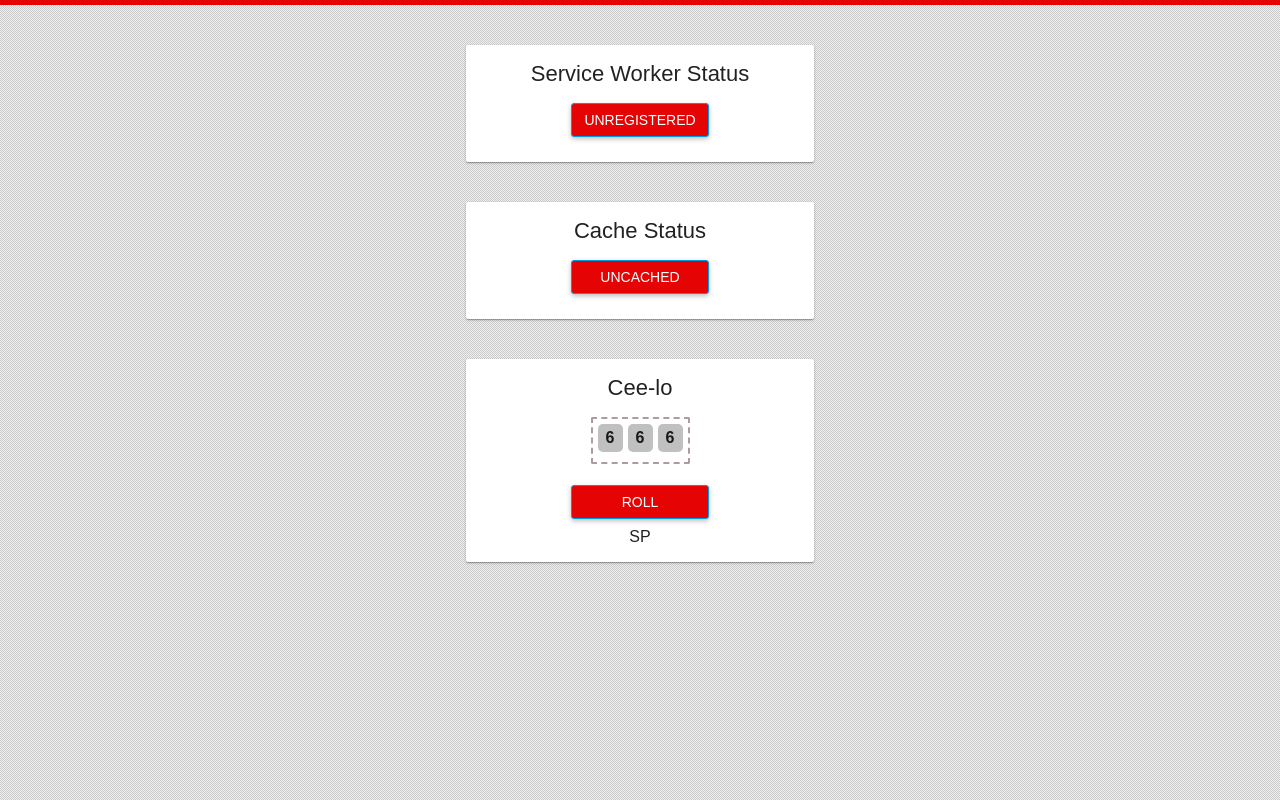
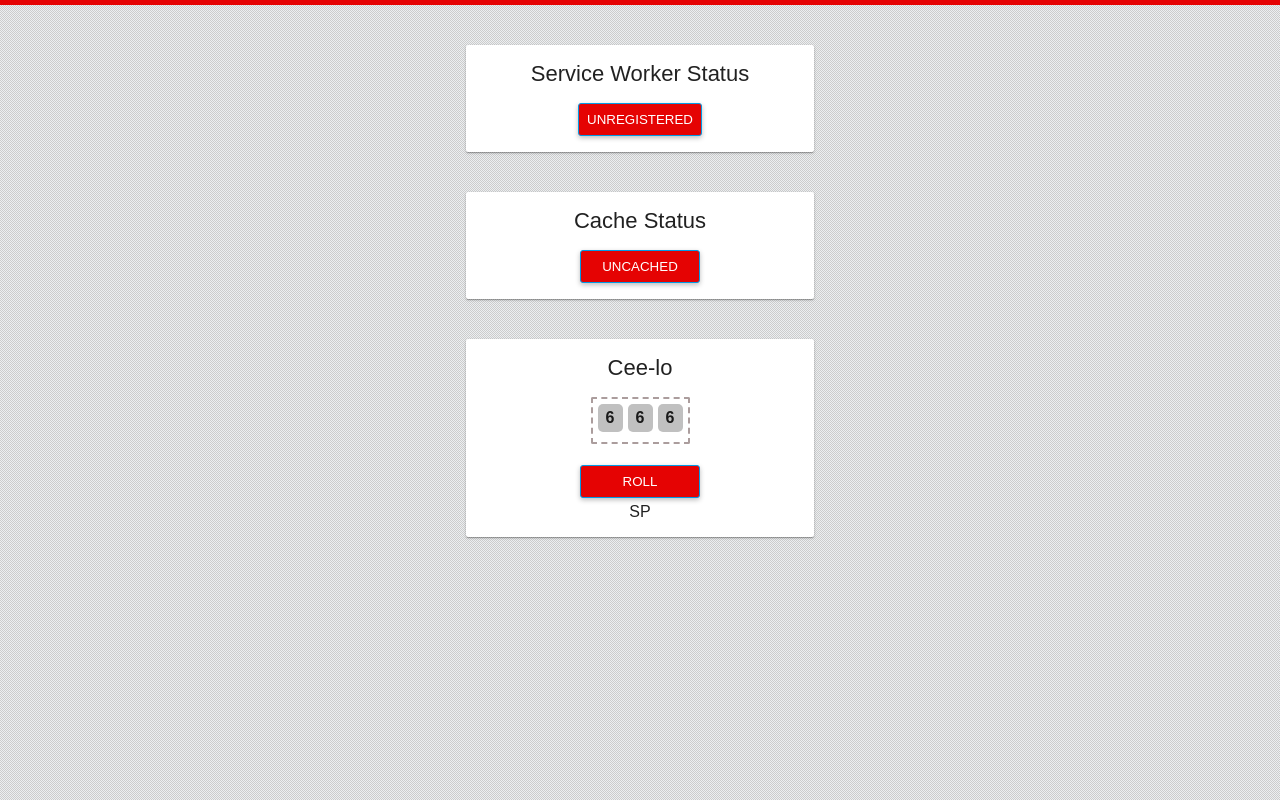
Before and after one commit to zackbrand/firebrand, a website: page src/html/index.html in a window 1280 px wide. Drawn offline with Linux system fonts and the light colour scheme; files that its build step writes are made by us from their sources; files whose address does not match are found by name.

Commit message:
Changed anchor elements to buttons

```diff
--- a/src/html/index.html
+++ b/src/html/index.html
@@ -52,33 +52,33 @@
 
     <noscript>
       <style>.wrap {opacity: 0.3;}</style>
-      <h2 class="noscript">JavaScript is required but is not enabled</h2>
+      <h1 class="noscript">JavaScript is required but is not enabled</h1>
     </noscript>
 
     <div class="wrap">
 
       <section class="sw-status message">
-        <h2>Service Worker Status</h2>
+        <h1>Service Worker Status</h1>
         <ul>
-          <li><a class="sw-status__register-button" href="">Unregistered</a></li>
+          <li><button class="sw-status__register-button button">Unregistered</button></li>
         </ul>
 
       </section>
 
       <section class="cache-status message">
-        <h2>Cache Status</h2>
+        <h1>Cache Status</h1>
         <ul>
-          <li><a class="cache-status__install-button" href="">Uncached</a></li>
+          <li><button class="cache-status__install-button button">Uncached</button></li>
         </ul>
 
       </section>
 
       <section class="cee-lo message">
-        <h2>Cee-lo</h2>
+        <h1>Cee-lo</h1>
         <div class="dice"></div>
         <br>
         <ul>
-          <li><a class="roll" href="">Roll</a></li>
+          <li><button class="roll button">Roll</button></li>
         </ul>
         <div class="set-point">SP</div>
       </section>
--- a/src/scss/master.scss
+++ b/src/scss/master.scss
@@ -1,5 +1,6 @@
 $firegrey: #ECEFF1;
 $firered: #e50303;
+$fireblue: #039be5;
 $mainFonts: Roboto, Arial, sans-serif;
 
 .noscript{
@@ -37,7 +38,7 @@ a {
   background: white;
   padding: 16px 24px;
   text-align: center;
-  & h2 {
+  & h1 {
     font-size: 22px;
     font-weight: 500;
     text-align: center;
@@ -53,23 +54,19 @@ a {
     padding: 0;
     text-align: center;
   }
-  li a {
-    display: inline-block;
-    margin-bottom: 5px;
+  li button {
     padding: 8px;
     text-transform: uppercase;
-    text-decoration: none;
-    font-weight: 500;
     background: $firered;
     color: white;
-    border: 1px solid rgb(3,155,229);
+    border: 1px solid $fireblue;
     border-radius: 3px;
-    font-size: 14px;
-    line-height: 18spx;
-    box-shadow: 0 2px 5px 0 rgba(0,0,0,.26);
+    box-shadow: 0 2px 5px 0 rgba(0,0,0,0.26);
     min-width: 120px;
-    height: 16px;
     overflow: hidden;
+  }
+  .button {
+    cursor: pointer;
   }
   .cache-status__install--false,
   .sw-status__registered--false {
```
Also changed, not shown: build/css/min.css, build/index.html.
